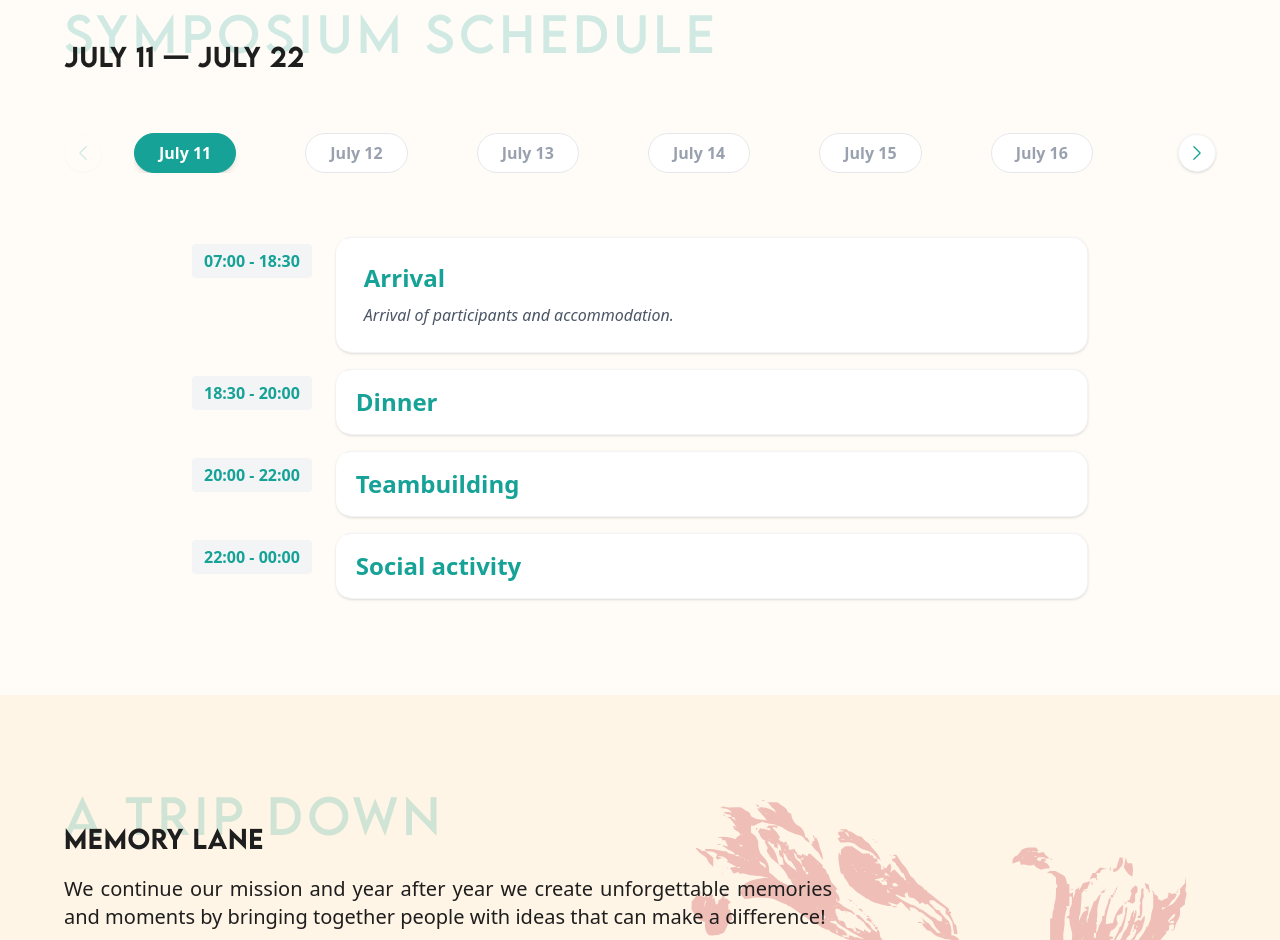
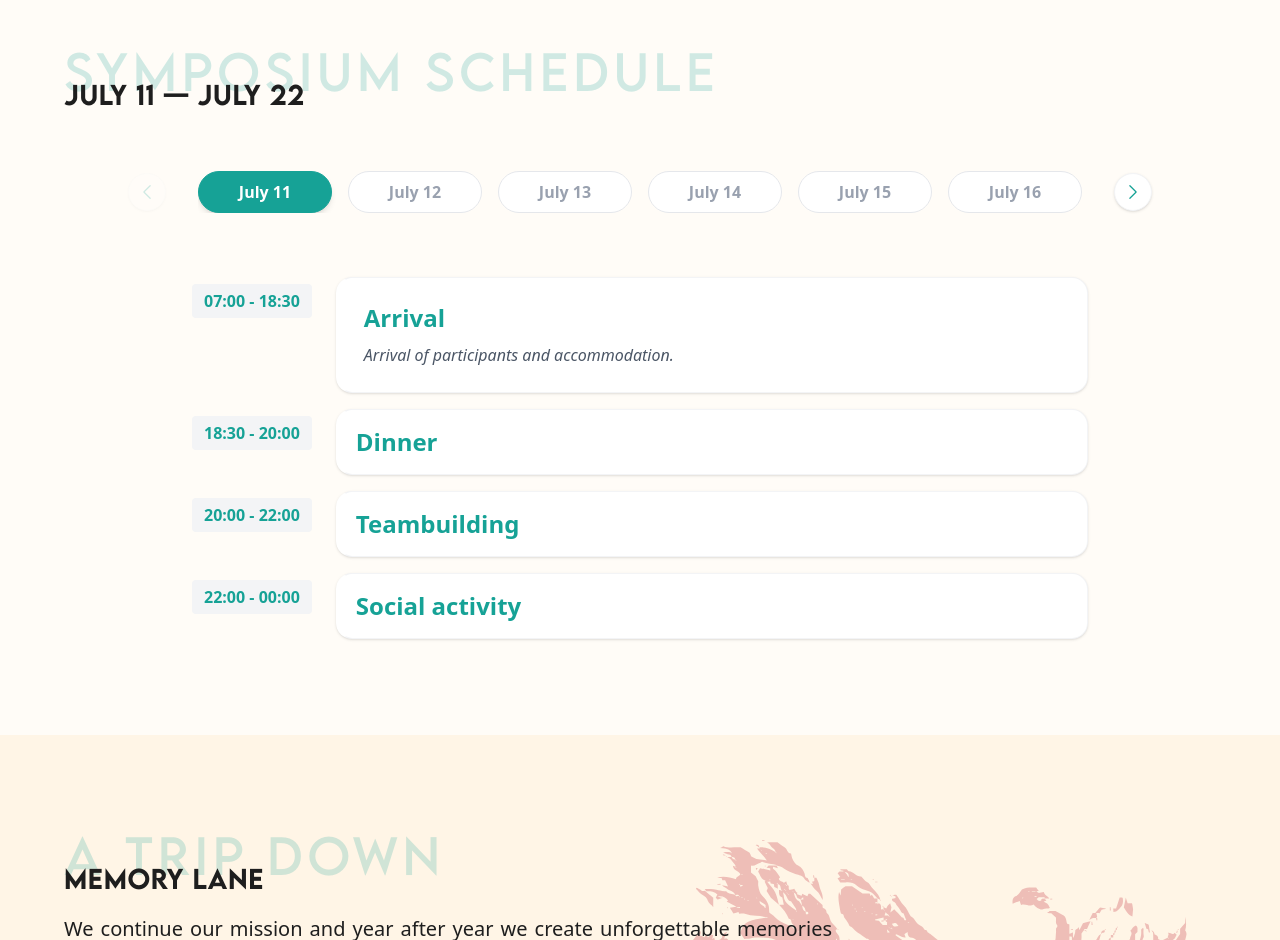
Before and after one commit to Eduard975/BIS-website, a React (Vite) app: page /BIS-website/about in a window 1280 px wide. Shown: the part 1860-2800 px from the top of the page. Built offline with nearby package versions, Linux system fonts and the light colour scheme.

Commit message:
update home, schedule and team

```diff
--- a/src/components/Headers/AboutHeader.tsx
+++ b/src/components/Headers/AboutHeader.tsx
@@ -58,7 +58,7 @@ export const AboutPageHeader = () => {
   const [studentType, setStudentType] = useState<"ingenium/stem" | "best" | "">(
     "",
   );
-  const isJoinPeriodActive = false; // Set to true when the application period starts
+  const isJoinPeriodActive = true; // Set to true when the application period starts
 
   const handleMouseEnter = () => revealLoader();
 
--- a/src/components/PageSpecific/About/ConditionalReveal.tsx
+++ b/src/components/PageSpecific/About/ConditionalReveal.tsx
@@ -41,7 +41,7 @@ const ConditionalReveal = ({ studentType }: ConditionalRevealProps) => {
       <div className="bg-white/5 backdrop-blur-sm border border-white/10 p-6 md:p-8 rounded-3xl space-y-6 text-justify">
         <div className="flex items-center gap-3">
           <span className="text-primary text-sm font-black tracking-widest uppercase">
-            BAS Path
+            BEST Application System Path
           </span>
         </div>
         <p className="text-gray-300 text-lg leading-relaxed">
--- a/src/components/PageSpecific/About/SceduleSection.tsx
+++ b/src/components/PageSpecific/About/SceduleSection.tsx
@@ -45,11 +45,18 @@ export const ScheduleSection: React.FC = () => {
       />
 
       <div className="flex flex-col items-center w-full">
-        <div className="w-full flex items-center justify-center gap-4 md:gap-8 relative max-w-full md:max-w-4xl lg:max-w-6xl mb-16">
-          <button className="prev-day shrink-0 z-20 bg-white shadow-sm rounded-full p-2 text-primary border border-gray-100 disabled:opacity-20 hover:bg-gray-50 transition-all cursor-pointer">
-            <HiChevronLeft className="w-4 h-4 md:w-5 md:h-5" />
+        <div className="w-full flex items-center justify-center gap-6 md:gap-8 relative max-w-xs sm:max-w-xl md:max-w-3xl lg:max-w-5xl mb-16">
+          <button
+            className="prev-day shrink-0 z-20
+            bg-white shadow-sm rounded-full p-2
+            text-primary border border-gray-100
+            disabled:opacity-20 hover:bg-gray-50
+            hover:scale-110 transition-all cursor-pointer"
+          >
+            <HiChevronLeft size={20} />
           </button>
 
+          {/* SWIPER WRAPPER */}
           <div className="flex-1 min-w-0 relative">
             <Swiper
               modules={[Navigation, FreeMode, Mousewheel]}
@@ -59,32 +66,38 @@ export const ScheduleSection: React.FC = () => {
               }}
               mousewheel={{ forceToAxis: true }}
               breakpoints={{
-                320: { slidesPerView: 3, slidesPerGroup: 3, spaceBetween: 12 },
-                640: { slidesPerView: 4, slidesPerGroup: 4, spaceBetween: 14 },
-                960: { slidesPerView: 6, slidesPerGroup: 6, spaceBetween: 16 },
+                // I kept your original breakpoints logic
+                320: {
+                  slidesPerView: 3,
+                  slidesPerGroup: 3,
+                  spaceBetween: 12,
+                },
+                640: {
+                  slidesPerView: 4,
+                  slidesPerGroup: 4,
+                  spaceBetween: 14,
+                },
+                960: {
+                  slidesPerView: 6,
+                  slidesPerGroup: 6,
+                  spaceBetween: 16,
+                },
               }}
-              className="px-1 w-full"
+              className="px-2 w-full"
             >
               {scheduleData.map((day: ScheduleDay) => (
-                // ADDED: flex justify-center to center the button in its slot
                 <SwiperSlide key={day.id} className="flex justify-center">
                   <button
                     onClick={() => setActiveDayId(day.id)}
-                    className={`
-                      w-auto h-10 rounded-full border transition-all duration-300
-                      flex items-center justify-center
-                      outline-none whitespace-nowrap
-
-                      px-4 lg:px-6
-
-                      text-xs sm:text-sm lg:text-base font-bold
-
-                      ${
-                        activeDayId === day.id
-                          ? "bg-primary text-white border-primary shadow-md"
-                          : "bg-white text-gray-400 border-gray-200 hover:border-primary/40 hover:text-primary"
-                      }
-                    `}
+                    aria-pressed={activeDayId === day.id}
+                    className={`w-full px-2 lg:px-4 py-2
+                    rounded-full border transition-all
+                    duration-300 font-semibold text-xs
+                    sm:text-sm lg:text-base outline-none whitespace-nowrap ${
+                      activeDayId === day.id
+                        ? "bg-primary text-white border-primary shadow-md"
+                        : "bg-white text-gray-400 border-gray-200 hover:border-primary/40 hover:text-primary"
+                    }`}
                   >
                     {day.label}
                   </button>
@@ -93,8 +106,14 @@ export const ScheduleSection: React.FC = () => {
             </Swiper>
           </div>
 
-          <button className="next-day shrink-0 bg-white shadow-sm rounded-full p-2 text-primary border border-gray-100 disabled:opacity-20 hover:bg-gray-50 transition-all cursor-pointer">
-            <HiChevronRight className="w-4 h-4 md:w-5 md:h-5" />
+          {/* RIGHT ARROW */}
+          <button
+            className="next-day shrink-0 bg-white shadow-sm rounded-full
+            p-2 text-primary border border-gray-100
+             disabled:opacity-20 hover:bg-gray-50
+             hover:scale-110 transition-all cursor-pointer"
+          >
+            <HiChevronRight size={20} />
           </button>
         </div>
 
--- a/src/data/Links.ts
+++ b/src/data/Links.ts
@@ -25,6 +25,8 @@ export const DIANA_LINKEDIN =
   "https://www.linkedin.com/in/diana-ciobotaru-694649392/";
 export const OVIDIU_LINKEDIN =
   "https://www.linkedin.com/in/zoicas-ovidiu-74a09635b/";
+export const DIANA_CH_LINKEDIN =
+  "https://www.linkedin.com/in/diana-chelea-14a37237b/";
 
 // BEST Socials
 export const FACEBOOK_LINK = "https://www.facebook.com/bestiasi";
--- a/src/data/TeamMembers.ts
+++ b/src/data/TeamMembers.ts
@@ -3,8 +3,10 @@ import Edi from "../assets/team/edi.jpg";
 import Diana from "../assets/team/diana.jpg";
 import Ovidiu from "../assets/team/ovidiu.jpg";
 import Simina from "../assets/team/simina.jpg";
+import Diana_Ch from "../assets/team/diana_ch.jpg";
 import {
   ANA_LINKEDIN,
+  DIANA_CH_LINKEDIN,
   DIANA_LINKEDIN,
   EDI_LINKEDIN,
   OVIDIU_LINKEDIN,
@@ -52,4 +54,12 @@ export const TEAM_MEMBERS = [
     image: Ovidiu,
     linkedin: OVIDIU_LINKEDIN,
   },
+  {
+    id: 6,
+    lastName: "Chelea",
+    name: "Diana",
+    role: "Official Open Day",
+    image: Diana_Ch,
+    linkedin: DIANA_CH_LINKEDIN,
+  },
 ];
```
Also changed, not shown: src/assets/team/diana_ch.jpg (added).
